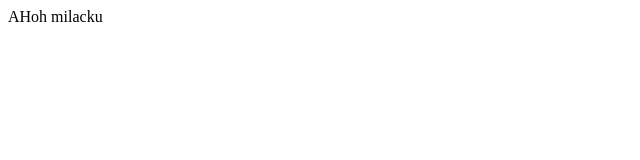
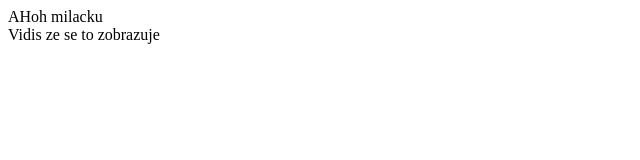
Before and after one commit to Pechy6/WebBasics, a plain HTML site: page FileForYou/index.html in a window 1280 px wide. Shown: the whole page, without its empty margins (0-640 px from the left). Drawn offline with Linux system fonts and the light colour scheme.

Commit message:
Add a main section to the HTML file
This commit inserts a main section into FileForYou/index.html to display a message. The main section enhances the structure and content of the webpage.

```diff
--- a/FileForYou/index.html
+++ b/FileForYou/index.html
@@ -6,6 +6,6 @@
 </head>
 <body>
     <header>AHoh milacku</header>  <!--tohle je header-->
-
+    <main>Vidis ze se to zobrazuje</main>
 </body>
 </html>
```
